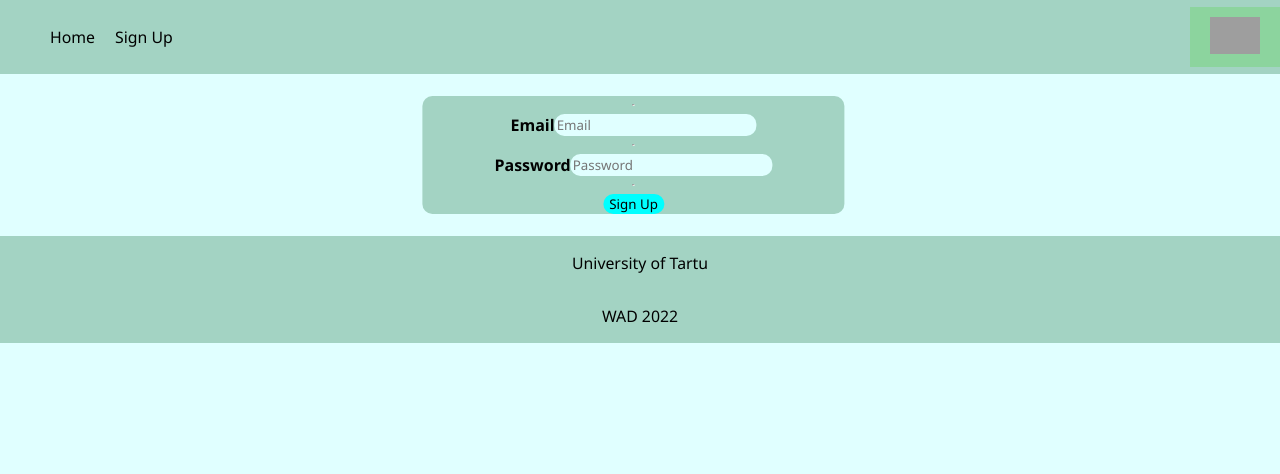
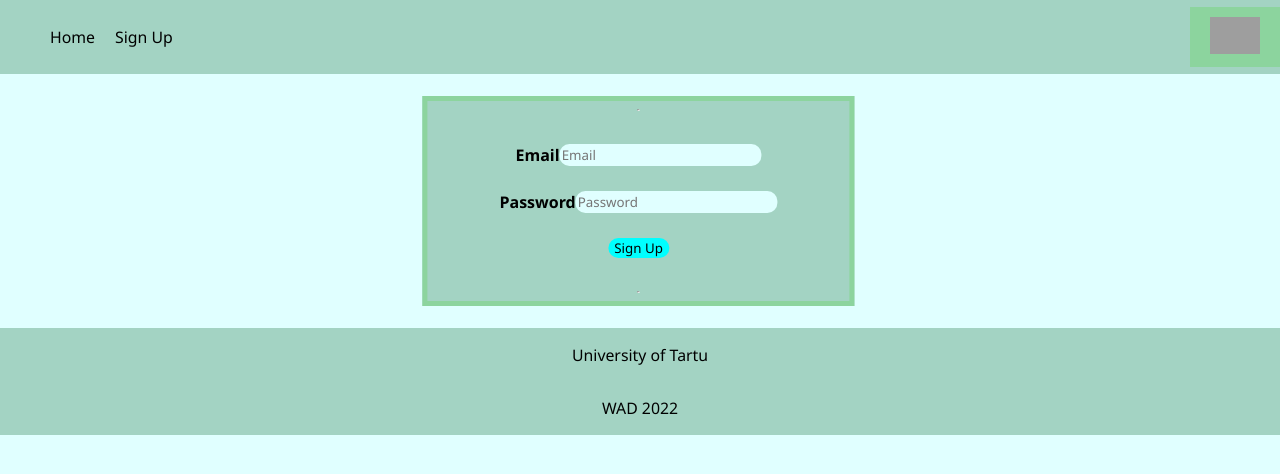
Before and after one commit to laurilyysi/WAD, a Vue app in the folder hw3/: page /#/signup in a window 1280 px wide. Shown: the top 474 px of the page. Built offline with nearby package versions, Linux system fonts and the light colour scheme; grey boxes are pictures that could not be loaded.

Commit message:
made signup page visually the same as mainpage

```diff
--- a/hw3/src/views/SignUpPage.vue
+++ b/hw3/src/views/SignUpPage.vue
@@ -8,7 +8,6 @@
         <label for="email"><b>Email</b></label>
         <input class="inputText" type="text" placeholder="Email" name="email" required>
       </div>
-        <hr>
       <div class="row">
         <label for="psw"><b>Password</b></label>
         <input class="inputText" type="password" placeholder="Password" name="psw" pattern="^[A-Z](?=.*\d)(?=.*[(.{2}[a-z])(?=.*[A-Z])(?=.*_).{8,14}$"
@@ -19,9 +18,8 @@
         It should start with an uppercase alphabet.
         It should include the character “_”" required>
       </div>
+      <button type="submit" class="signupbtn">Sign Up</button>
       <hr>
-      <button type="submit" class="signupbtn">Sign Up</button>
-
     </div>
   </form>
   <br>
@@ -43,6 +41,10 @@ export default {
 
 <style>
 
+.emptySpace{
+  height: 65%;
+}
+
 .container{
     background-color: #a3d3c3;
     display: flex;
@@ -51,9 +53,13 @@ export default {
     align-items: center;
     z-index: 1;
     width: 33%;
+    min-height: 200px;
     position: sticky;
     left: 33%;
-    border-radius: 10px;
+    /*border-radius: 5px; */
+    border-color: #8cd49e;
+    border-width: 5px;
+    border-style: solid;
 }
 
 .row{
@@ -69,7 +75,6 @@ export default {
 }
 
 .signupbtn{
-  border-radius: 10;
   background-color: aqua;
   border-color: aqua;
   border-radius: 10px;
```
